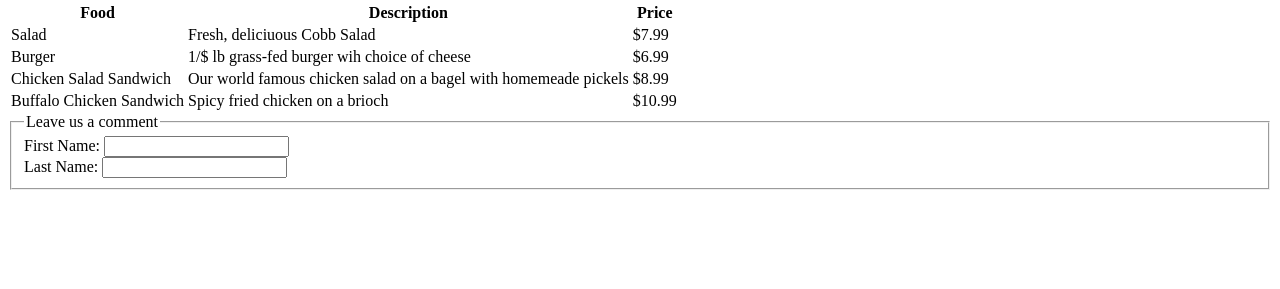
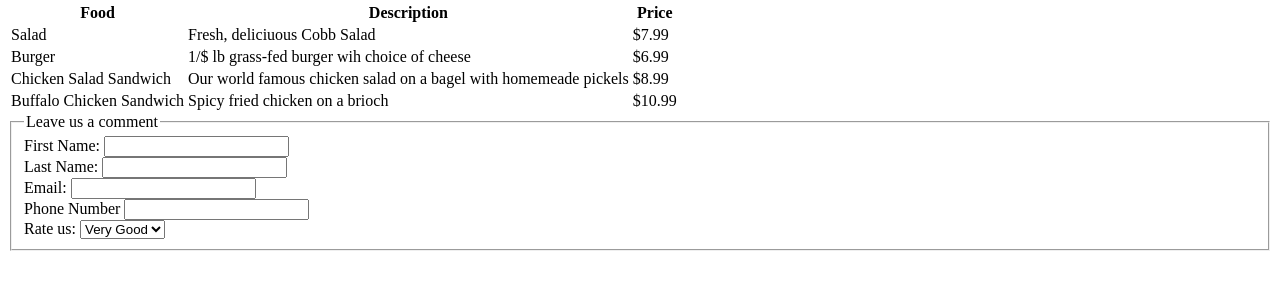
Before and after one commit to aliciacisnerosm/Web01, a plain HTML site: page index.html in a window 1280 px wide. Shown: the part 183-472 px from the top of the page. Drawn offline with Linux system fonts and the light colour scheme.

```diff
--- a/index.html
+++ b/index.html
@@ -103,7 +103,26 @@
 							Last Name:
 						</label>
 						<input type="text" id="lastName" class="" name="">
-
+					</div>
+					<div>
+						<label for="email"/>
+							Email:
+						</label>
+						<input type="email"/>
+					</div>
+					<div>
+						<label for="phoneNumber">
+							Phone Number
+						</label>
+						<input type="tel"/>
+					</div>
+					<div>
+						<label for="rate">Rate us:</label>
+						<select>
+							<option value="veryGood">
+								Very Good
+							</option>
+						</select>
 					</div>
 				</fieldset>
 			</form>
```
Also changed, not shown: index.css (added).
